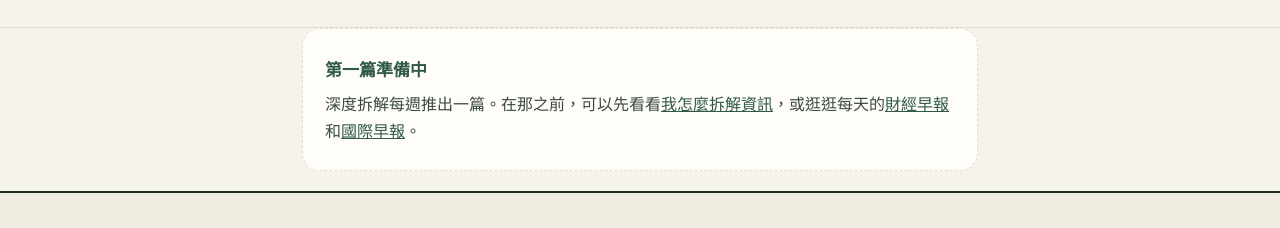
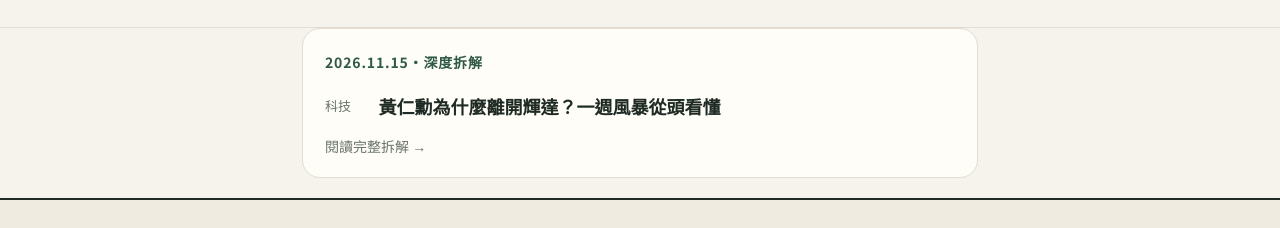
Before and after one commit to BlackLi0405/blackli.github.io, a plain HTML site: page deep.html in a window 1280 px wide. Shown: the part 308-536 px from the top of the page. Drawn offline with Linux system fonts and the light colour scheme.

Commit message:
新增 2026-11-15 深度拆解

```diff
--- a/deep.html
+++ b/deep.html
@@ -59,6 +59,11 @@ main{padding:30px 22px 56px}
 <main class="wrap">
   <div class="feed" data-feed="deep">
 <!-- DEEP:START -->
+  <a class="card" href="reports/deep-2026-11-15.html">
+    <div class="d">2026.11.15・深度拆解</div>
+    <ol><li><span>科技</span>黃仁勳為什麼離開輝達？一週風暴從頭看懂</li></ol>
+    <div class="more">閱讀完整拆解 →</div>
+  </a>
 <!-- DEEP:END -->
     <div class="empty"><b>第一篇準備中</b>深度拆解每週推出一篇。在那之前，可以先看看<a href="method.html">我怎麼拆解資訊</a>，或逛逛每天的<a href="finance.html">財經早報</a>和<a href="world.html">國際早報</a>。</div>
   </div>
```
